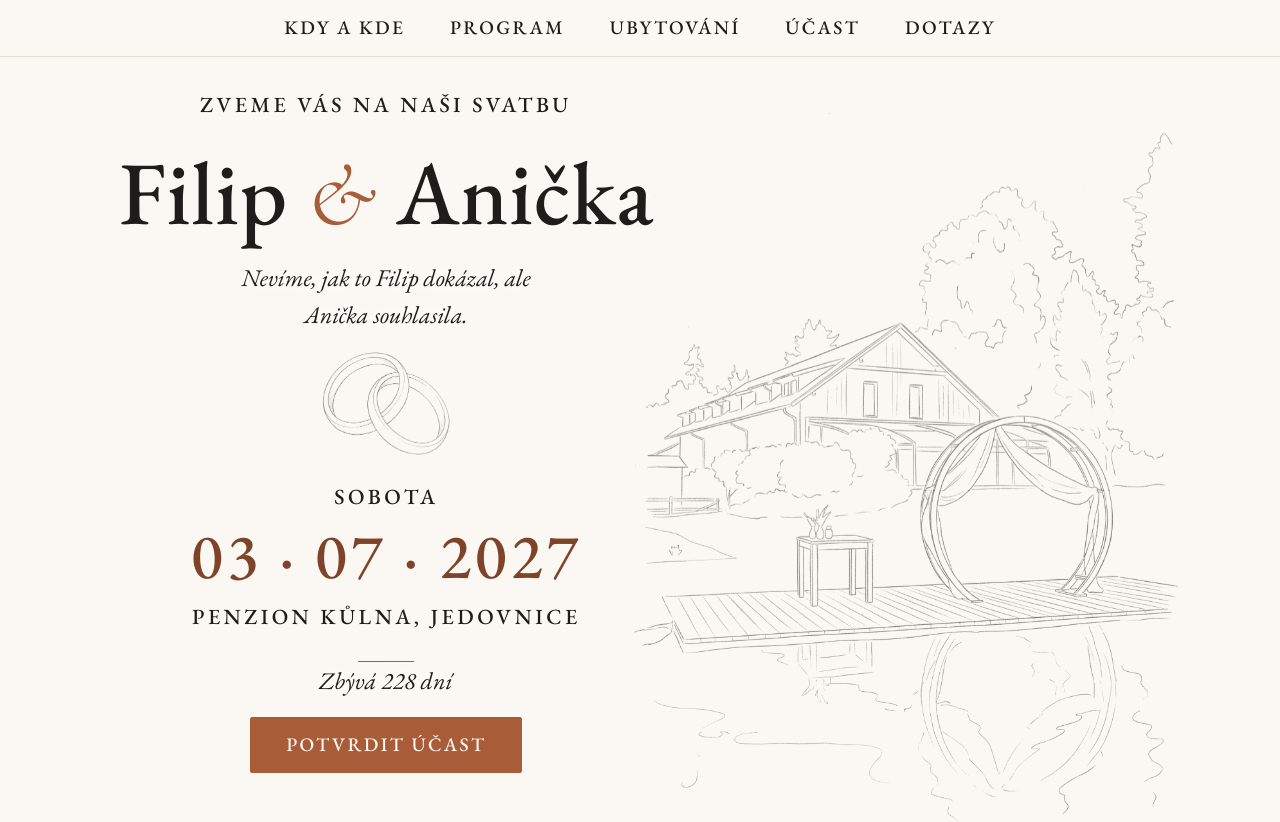
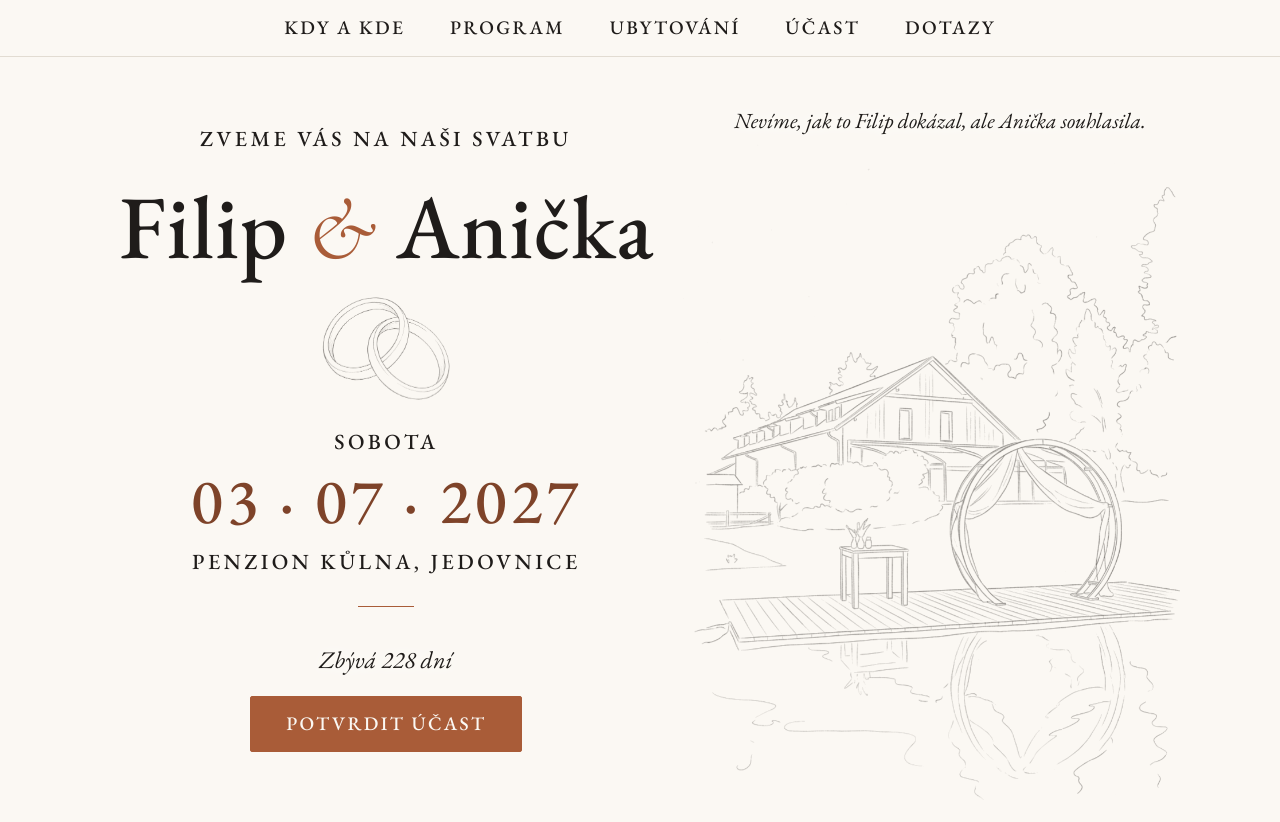
Before and after one commit to Filda99/Svatba, a plain HTML site: page index.html in a window 1280 px wide. Shown: the top 822 px of the page. Drawn offline with nearby package versions, Linux system fonts and the light colour scheme.

Commit message:
Hero: vtip na desktopu nad kresbou Kůlny
Co-Authored-By: Claude Sonnet 5.5 <noreply@anthropic.com>
Claude-Session: https://claude.ai/code/session_01J3kUZERMgHXR65HkggQwcH

```diff
--- a/index.html
+++ b/index.html
@@ -282,7 +282,18 @@
   @media (min-width: 900px) and (min-aspect-ratio: 5/4) {
     .hero { align-items: flex-start; padding-left: clamp(2rem, 5vw, 6rem); }
     .hero-main, .hero-bottom { width: 54%; }
-    .hero::before { background-position: right clamp(2rem, calc(14vw - 6rem), 14rem) bottom; background-size: auto 94%; }
+    .hero::before { background-position: right clamp(2rem, calc(14vw - 6rem), 14rem) bottom; background-size: auto 86%; }
+    /* vtip nad kresbou Kůlny (vpravo nahoře), aby nebyl vtěsnaný mezi jména a prstýnky */
+    .hero-joke {
+      position: absolute;
+      top: calc(var(--nav-h) + 3rem);
+      right: clamp(2rem, calc(14vw - 6rem), 14rem);
+      width: calc(86svh * .747);
+      max-width: 34rem;
+      margin: 0;
+      font-size: var(--fs-eyebrow);
+      text-align: center;
+    }
     .hero h1 { font-size: clamp(3.4rem, 7vw, 6.5rem); }
   }
   @media (min-width: 601px) { :root { --draw-opacity: .75; } }
```
